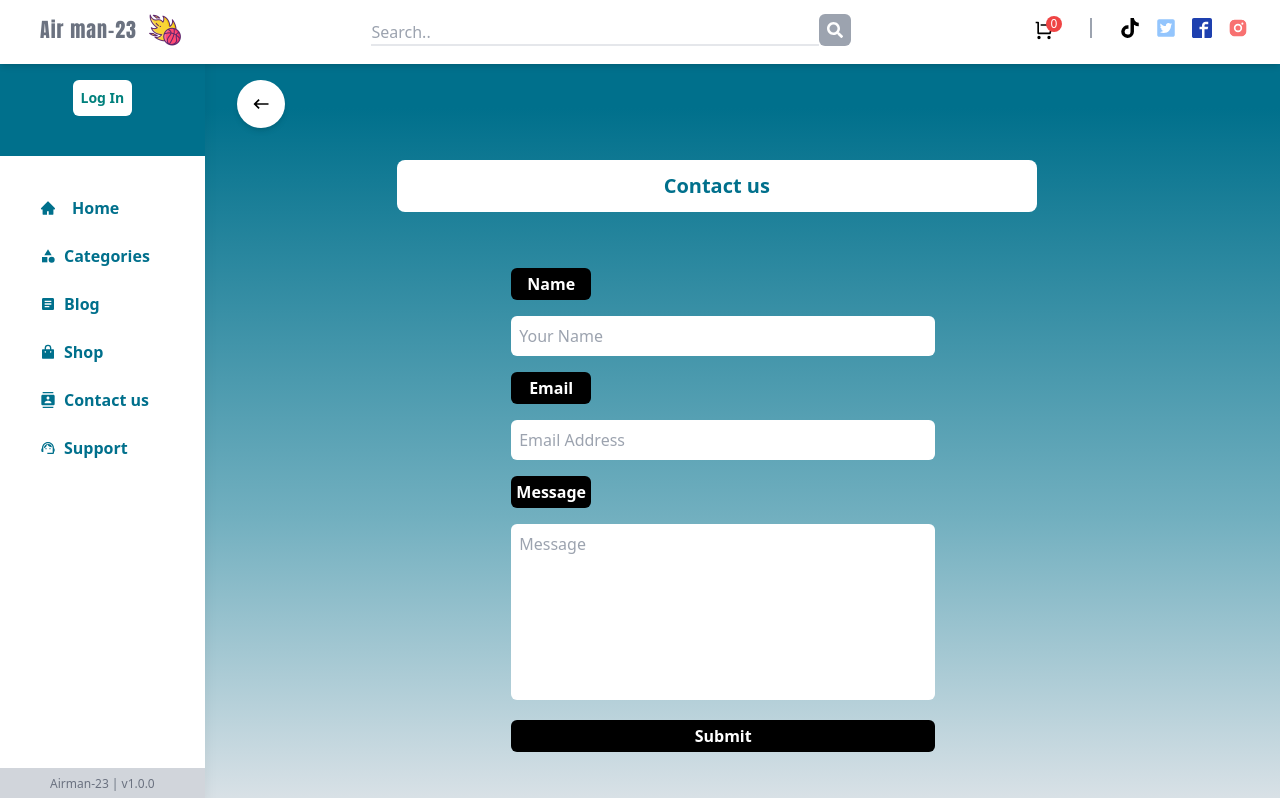
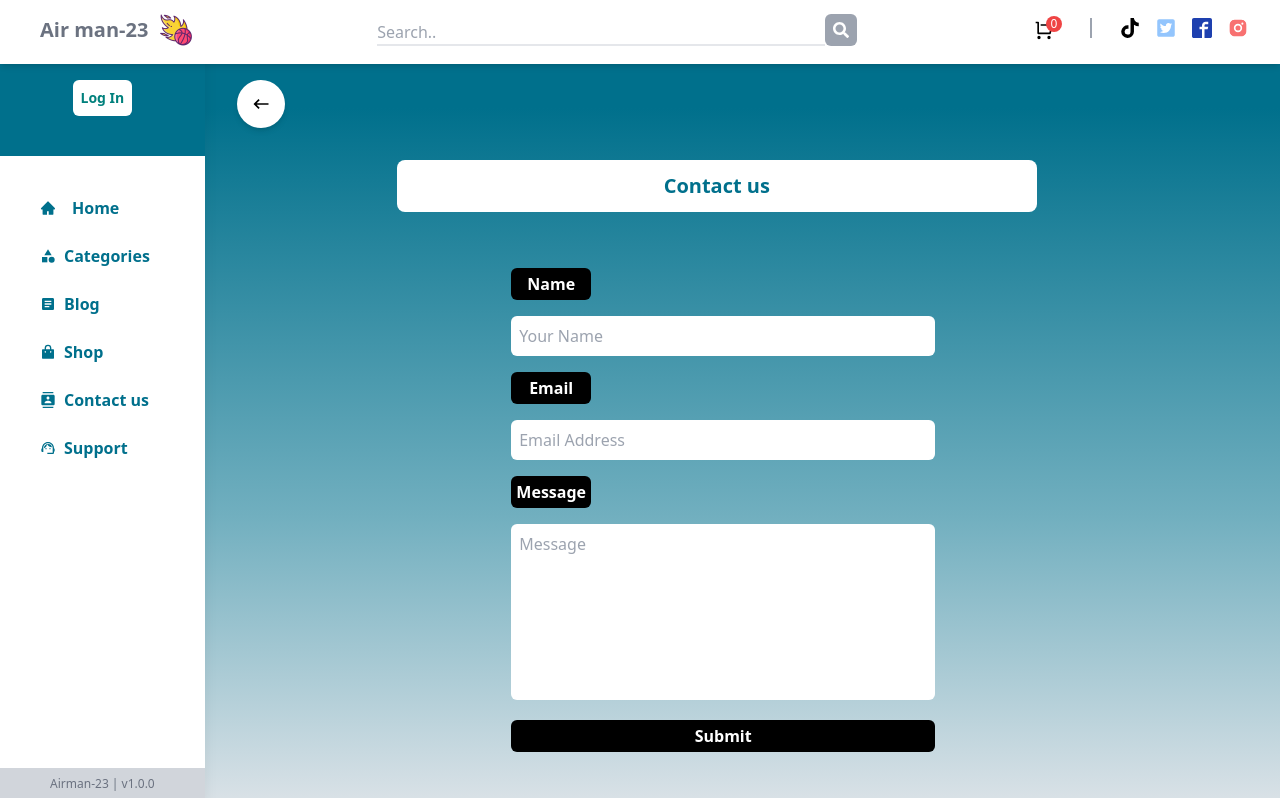
Before and after one commit to mvykool/Airman-23, a Next.js app in the folder airman-23/: page /contact in a window 1280 px wide. Shown: the top 798 px of the page. Built offline with nearby package versions, Linux system fonts and the light colour scheme; no server answers.

Commit message:
removed the other font

```diff
--- a/airman-23/components/Hero.tsx
+++ b/airman-23/components/Hero.tsx
@@ -22,7 +22,7 @@ const Hero = () => {
        initial="hidden"
        whileInView="show"
        viewport={{ once: true }}
-         className='flex justify-center pt-48 md:pt-36 md:text-4xl text-3xl text-white  logo-font'>Air Man 23</motion.h1>
+         className='flex justify-center pt-48 md:pt-36 md:text-4xl text-3xl text-white  font-semibold'>Air Man 23</motion.h1>
 
          <div className='pt-16 md:pt-5 flex justify-center'>
          <Link href={'/shop'} >
--- a/airman-23/components/Navbar.tsx
+++ b/airman-23/components/Navbar.tsx
@@ -70,7 +70,7 @@ if (typeof window !== "undefined") {
          <div className='mx-2'>
            <Link href={'/'} onClick={() => setOpenMenu(false)}>
             <div className='md:flex md:items-center md:space-x-3'>
-             <p className='hidden md:block md:text-xl text-gray-500 logo-font'>Air man-23</p>
+             <p className='hidden md:block md:text-xl text-gray-500 font-semibold'>Air man-23</p>
             <Image src={'/fireball.png'} alt='logo' width={35} height={35} className='md:h-8 md:w-8'  />
             </div>
        </Link>
--- a/airman-23/styles/globals.css
+++ b/airman-23/styles/globals.css
@@ -1,3 +1,5 @@
+
+
 @tailwind base;
 @tailwind components;
 @tailwind utilities;
```
